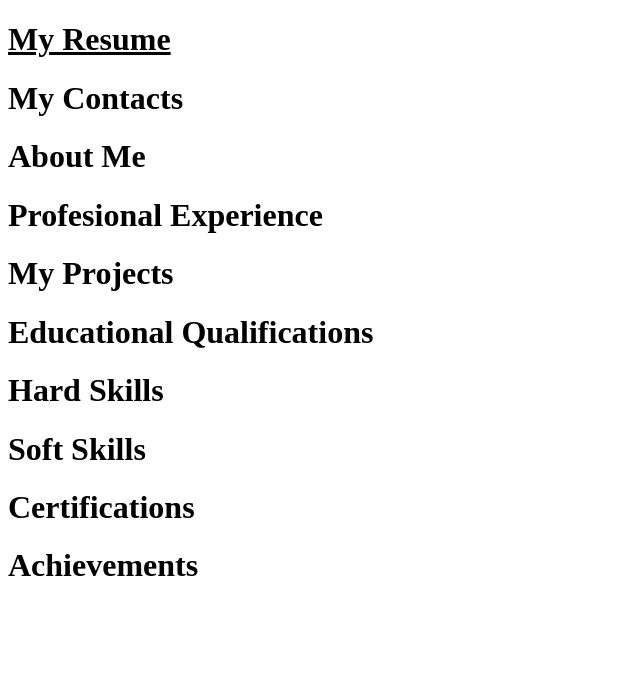
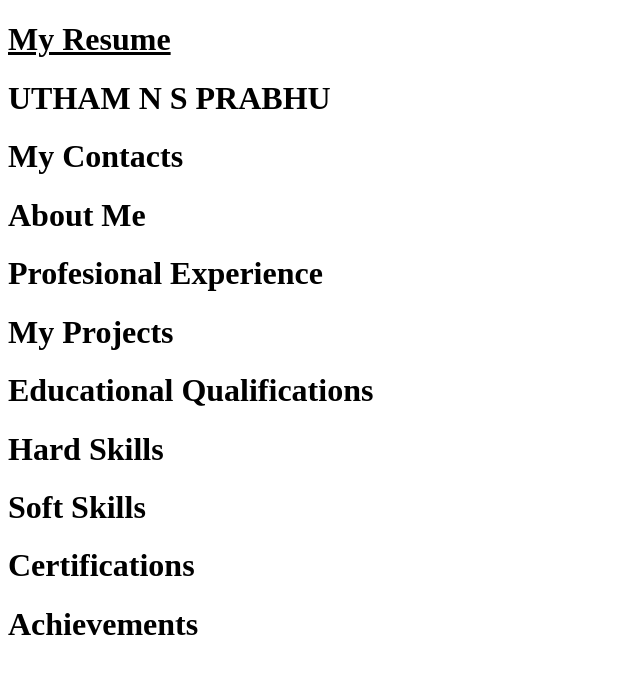
Before and after one commit to uthamprabhu/MyResumeWebsite, a plain HTML site: page index.html in a window 1280 px wide. Shown: the whole page, without its empty margins (0-640 px from the left). Drawn offline with Linux system fonts and the light colour scheme.

Commit message:
name added

```diff
--- a/index.html
+++ b/index.html
@@ -7,7 +7,7 @@
 </head>
 <body>
     <h1><u>My Resume</u></h1>
-
+    <h1>UTHAM N S PRABHU</h1>
     <h1>My Contacts</h1>
     <h1>About Me</h1>
     <h1>Profesional Experience</h1>
```
